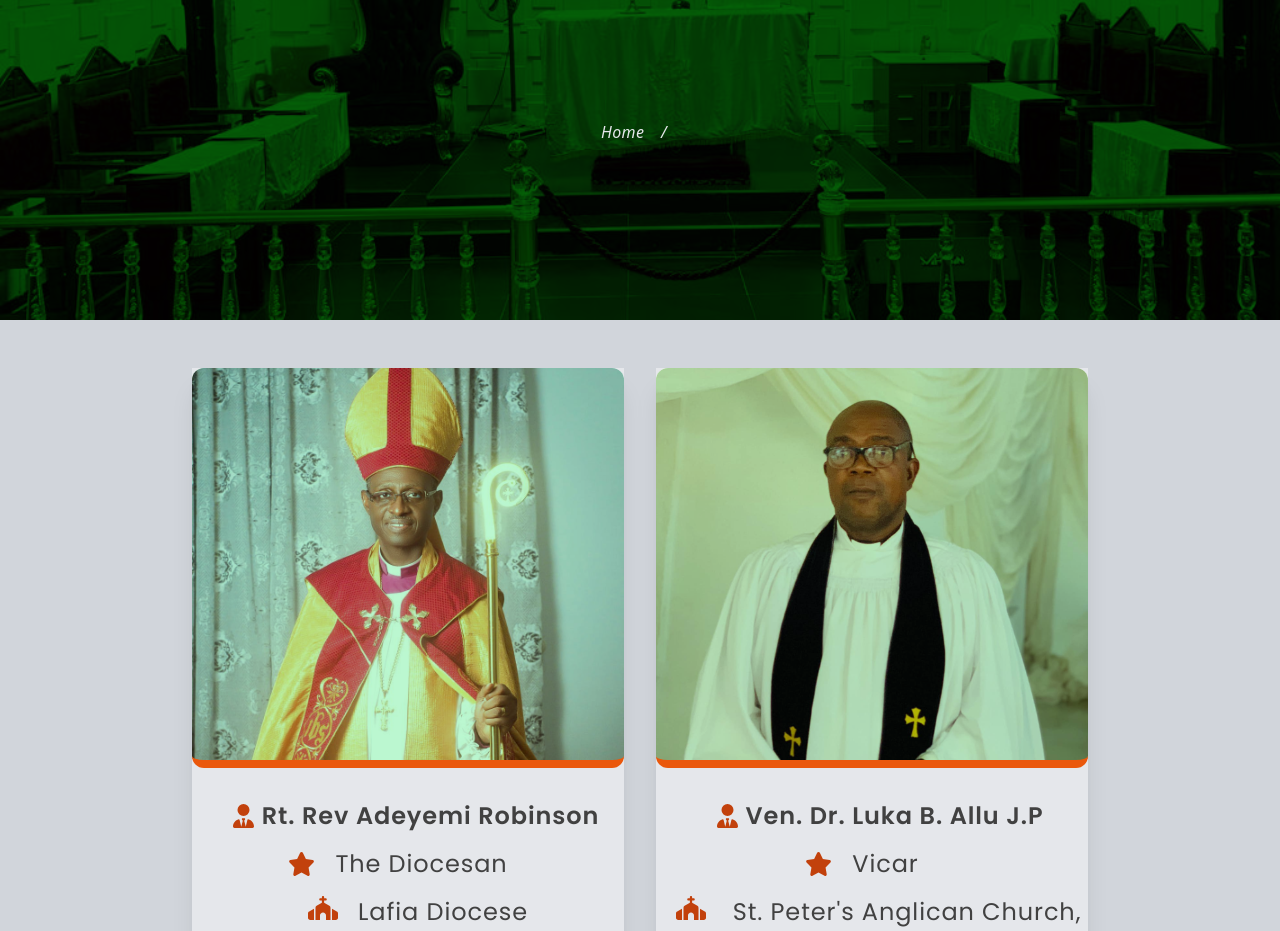
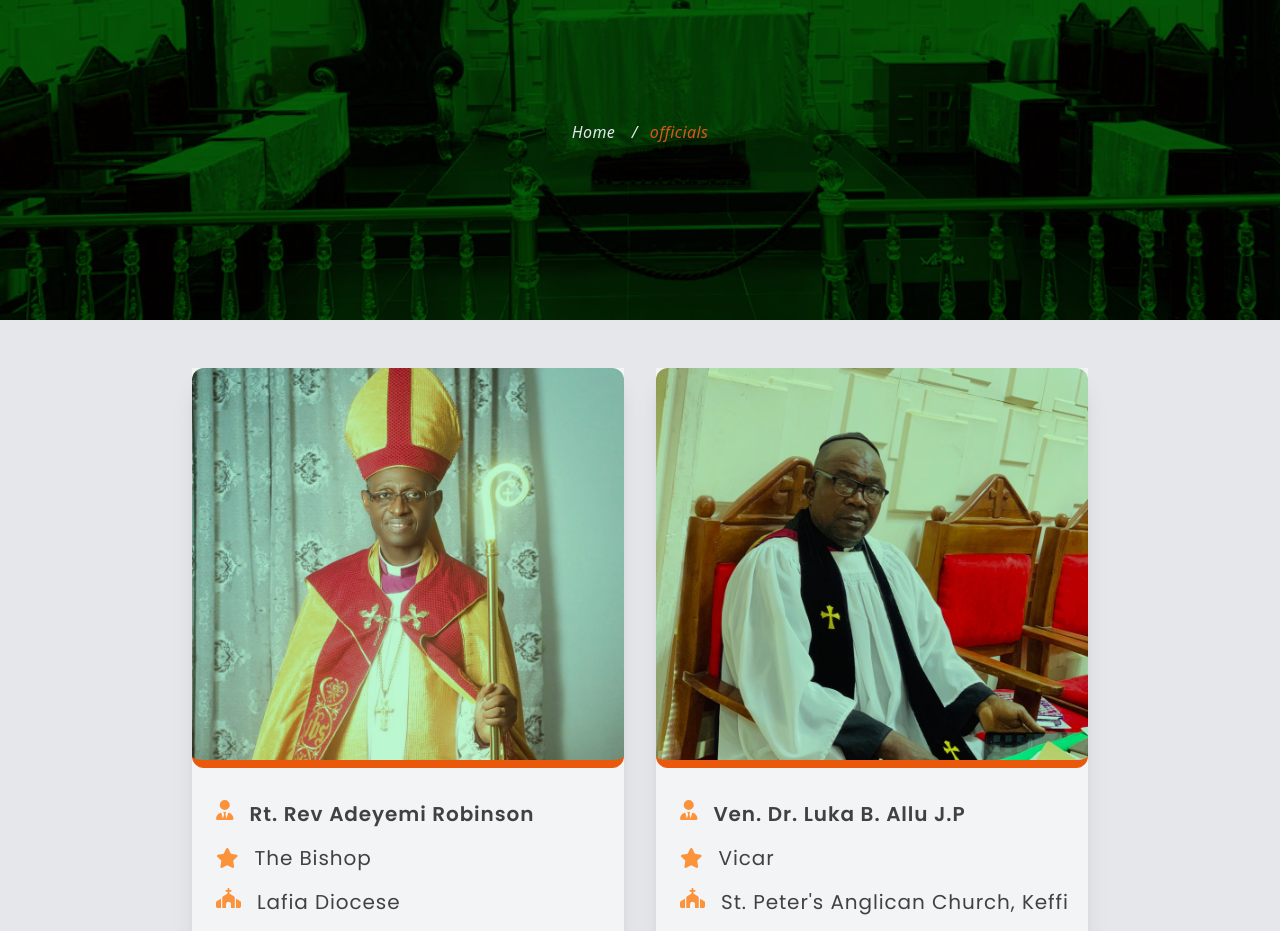
Before and after one commit to Emiraell/MY-Church-web, a React (Vite) app: page /officials in a window 1280 px wide. Shown: the part 360-1291 px from the top of the page. Built offline with nearby package versions, Linux system fonts and the light colour scheme.

Commit message:
more restructuring

```diff
--- a/src/App.jsx
+++ b/src/App.jsx
@@ -26,7 +26,7 @@ import Blogs from "./pages/New/Blogs";
 
 function App() {
   return (
-    <div className="tracking-wide">
+    <div className="tracking-wide ">
       <Router>
         <Routes>
           <Route path="/" element={<Home />} />
--- a/src/pages/Home.jsx
+++ b/src/pages/Home.jsx
@@ -14,7 +14,7 @@ export default function Home() {
 
   return (
     <div
-      className={`text-gray-200 bg-gray-200 tracking-wider text-center font-roboto`}
+      className={`text-gray-200 bg-gray-100 tracking-wider text-center font-roboto`}
     >
       <Header isHomePage={isHomePage} />
       <Welcome />
--- a/src/pages/Prayer/PrayerRequest.jsx
+++ b/src/pages/Prayer/PrayerRequest.jsx
@@ -6,9 +6,6 @@ import { database } from "../../configuration/Firebase";
 import Footer from "../../components/footer/Footer";
 
 export default function PrayerRequest() {
-  const [isHomePage, setIsHomePage] = useState(false);
-  const [page, setPage] = useState("PRAYER");
-
   const [prayerPassages, setPrayerPassages] = useState([
     {
       passage: "1 Timothy 2:1",
@@ -29,7 +26,7 @@ export default function PrayerRequest() {
 
   return (
     <div className="bg-gray-200 text-textCol-secondary text-center">
-      <Header isHomePage={isHomePage} page={page} />
+      <Header page={"REQUEST PRAYER"} pageName={"Prayer"} />
       <div className="my-16 md:w-[80%] lg:w-[70%] m-auto w-[90%]">
         <p className="text-xl md:2xl font-lato font-bold text-emerald-700">
           LET'S COMMUINE WITH GOD
--- a/src/pages/contactUs/ContactUs.jsx
+++ b/src/pages/contactUs/ContactUs.jsx
@@ -12,15 +12,10 @@ import {
   faYoutube,
 } from "@fortawesome/free-brands-svg-icons";
 import ChurchMap from "../../components/ChurchMap";
-import Footer from "../../components/footer/Footer";
 import MessageUs from "./MessageUs";
 import { database } from "../../configuration/Firebase";
 
 export default function ContactUs() {
-  const [isHomePage, setIsHomePage] = useState(false);
-
-  const [page, setPage] = useState("CONTACT");
-
   const [details, setDetails] = useState([
     {
       tittle: "Address",
@@ -60,14 +55,14 @@ export default function ContactUs() {
     },
   ]);
   return (
-    <div className="text-gray-200 bg-gray-200 text-center font-montserrat">
-      <Header isHomePage={isHomePage} page={page} />
+    <div className="text-gray-100 bg-gray-200 text-center font-montserrat">
+      <Header page={"CONTACT US"} pageName={"Contact"} />
       <div className="mt-24  text-textCol-primary w-[90%] m-auto ">
         <div className="">
           <h2 className="md:text-3xl text-2xl font-bold text-red-700 font-roboto pb-7">
             Get In Touch With Us
           </h2>
-          <span className="text-lg">
+          <span className="text-xl">
             Hearing from you would nothing sort of joy to us! Please don't
             hesistate to reach out to us if you have any questions, concerns, or
             ideas for how to work together to move the the body and message of
@@ -105,19 +100,13 @@ export default function ContactUs() {
                 <a href="www.facebook.com">
                   <FontAwesomeIcon
                     icon={faFacebook}
-                    className="h-12 text-blue-700"
+                    className="h-10 text-blue-500 hover:text-blue-700"
                   />
                 </a>
                 <a href="www.facebook.com">
                   <FontAwesomeIcon
                     icon={faYoutube}
-                    className="h-12 text-red-600 px-9"
-                  />
-                </a>
-                <a href="www.facebook.com">
-                  <FontAwesomeIcon
-                    icon={faInstagram}
-                    className="h-12 text-purple-900"
+                    className="h-10 text-red-500 px-9 hover:text-red-700"
                   />
                 </a>
               </div>
@@ -128,7 +117,18 @@ export default function ContactUs() {
         </div>
       </div>
       <ChurchMap />
-      <Footer />
+      <div className="text-center bg-greeny-500 p-4">
+        <p className="text-xs md:text-lg text-red-100">
+          (c)St peter's Anglican keffi 2024 | All right reserved
+          <span className="block">
+            Designed by and maintained by{" "}
+            <a href="" className=" text-blue-200">
+              Emirael
+            </a>{" "}
+            | the media department
+          </span>
+        </p>
+      </div>
     </div>
   );
 }
--- a/src/pages/goai/Goai.jsx
+++ b/src/pages/goai/Goai.jsx
@@ -75,8 +75,8 @@ export default function Goai() {
     },
   ]);
   return (
-    <div className="bg-gray-300 text-center text-textCol-primary">
-      <Header page={"GOD OF ALL IMPOSSIBILITIES"} />
+    <div className="bg-gray-100 text-center text-textCol-primary">
+      <Header page={"God of all impossibilities"} pageName={"GOAI"} />
       <div>
         <p className="mt-5 text-xl font-bold font-lato">
           GOD OF ALL IMPOSSIBILITIES 2024
--- a/src/pages/officials/ChurchOfficials.jsx
+++ b/src/pages/officials/ChurchOfficials.jsx
@@ -6,8 +6,8 @@ import okafor from "./assests/okafor.png";
 import daniel from "./assests/ordDaniel.png";
 import ejike from "./assests/revEjike.png";
 import ernest from "./assests/revErnest.png";
-import luka from "./assests/venLuka.png";
-import { useState } from "react";
+import luka from "./assests/luka.jpg";
+import curate from "./assests/curate.jpg";
 import {
   faBank,
   faChurch,
@@ -17,62 +17,54 @@ import {
 } from "@fortawesome/free-solid-svg-icons";
 import Footer from "../../components/footer/Footer";
 export default function ChurchOfficials() {
-  const [leaderDetails, setLeaderDetails] = useState([
+  const leaderDetails = [
     {
       image: bishop,
       name: "Rt. Rev Adeyemi Robinson",
       church: "Lafia Diocese",
-      position: "The Diocesan",
-      socialMedia: [{ facebook: "", whatsapp: "" }],
+      position: "The Bishop",
     },
     {
       image: luka,
       name: "Ven. Dr. Luka B. Allu J.P",
       church: "St. Peter's Anglican Church, Keffi",
       position: "Vicar",
-      socialMedia: [{ facebook: "", whatsapp: "" }],
     },
     {
       image: okafor,
       name: "Rev'd Canon Dr Josiah C. Okafor",
       church: "St. Barnabas Anglican Church, Keffi",
       position: "Vicar",
-      socialMedia: { facebook: "", whatsapp: "" },
     },
     {
       image: ejike,
       name: "Rev'd. Ejike C. Arinze",
       church: "Emmanuel Church Gidan Zakara",
       position: "Vicar",
-      socialMedia: { facebook: "", whatsapp: "" },
     },
     {
       image: ernest,
       name: "Rev'd. Ernest C. Eleje",
       church: "St. philips Anglican Church Garaku",
       position: "Vicar",
-      socialMedia: { facebook: "", whatsapp: "" },
     },
     {
-      image: <FontAwesomeIcon icon={faUserTie} />,
+      image: curate,
       name: "Rev'd Emmanuel Chukwu",
       church: "St. Peter's Anglican Church, Keffi",
       position: "Curate",
-      socialMedia: { facebook: "", whatsapp: "" },
     },
     {
       image: <FontAwesomeIcon icon={faUserTie} />,
       name: "Ord. Bayo Ajayi",
       church: "All soul's Anglican Church, Sabon Gari",
       position: "vicar",
-      socialMedia: { facebook: "", whatsapp: "" },
     },
     {
       image: <FontAwesomeIcon icon={faUserTie} />,
       name: "Ord. Abednego Ibrahim",
       church: "Zion Anglican Church, Shamake",
       position: "vicar",
-      socialMedia: { facebook: "", whatsapp: "" },
     },
 
     {
@@ -80,7 +72,6 @@ export default function ChurchOfficials() {
       name: "Ord. Daniel Onyekachi",
       church: "Church of Epiphany, GRA keffi",
       position: "Vicar",
-      socialMedia: { facebook: "", whatsapp: "" },
     },
 
     {
@@ -88,47 +79,46 @@ export default function ChurchOfficials() {
       name: "Evang. Onyeka Ali",
       church: "Church of Advent, Jigwada",
       position: "vicar",
-      socialMedia: { facebook: "", whatsapp: "" },
     },
-  ]);
+  ];
 
   return (
-    <div className="bg-gray-300 text-center">
+    <div className="bg-gray-200 text-center">
       <>
-        <Header page={"CHURCH OFFICIALS"} />
+        <Header page={"CHURCH OFFICIALS"} pageName={"officials"} />
       </>
       <div>
         <div className="my-12 text-lg w-[90%] lg:w-[70%] m-auto tracking-wider leading-normal font-poppins text-textCol-primary">
           <div className="lg:grid grid-cols-2 gap-8">
             {leaderDetails.map((leader) => (
-              <div className="shadow-xl mt-10 lg:mt-0 bg-gray-200">
+              <div className="shadow-xl mt-10 lg:mt-0 bg-gray-100 text-start">
                 <div
                   style={{ backgroundImage: `url(${leader.image})` }}
-                  className="bg-cover bg-center bg-no-repeat h-[40vh] md:h-[50vh] bg-blend-multiply bg-green-200 rounded-xl border-b-8 border-orange-600"
+                  className="bg-cover bg-center bg-no-repeat h-[45vh] md:h-[50vh] bg-blend-multiply bg-green-200 rounded-xl border-b-8 border-orange-600"
                 >
                   <p className="py-16 lg:py-20 text-gray-200">{}</p>
                 </div>
-                <div className="text-2xl pb-7">
-                  <div className="flex items-center justify-center pt-8 pb-2">
+                <div className="text-xl pb-7">
+                  <div className=" pt-8 pb-2 flex">
                     <FontAwesomeIcon
                       icon={faUserTie}
-                      className="text-orange-700 pl-4 pr-2"
+                      className="text-orange-400 pl-6 pr-4"
                     />
-                    <p className="font-semibold">{leader.name}</p>
+                    <p className="font-semibold ">{leader.name}</p>
                   </div>
-                  <div className="flex items-center justify-center px-5 py-2">
+                  <div className="py-2">
                     <FontAwesomeIcon
                       icon={faStar}
-                      className="text-orange-700"
+                      className="text-orange-400 pl-6 pr-4"
                     />
-                    <p className="px-5">{leader.position}</p>
+                    <p className=" inline-block">{leader.position}</p>
                   </div>
-                  <div className="flex justify-center py-2">
+                  <div className="flex py-2">
                     <FontAwesomeIcon
                       icon={faChurch}
-                      className="text-orange-700 px-5"
+                      className="text-orange-400 pl-6 pr-4"
                     />
-                    <p className="">{leader.church}</p>
+                    <p className=" inline">{leader.church}</p>
                   </div>
                 </div>
               </div>
```
Also changed, not shown: src/pages/officials/assests/curate.jpg (added), src/pages/officials/assests/luka.jpg (added).
